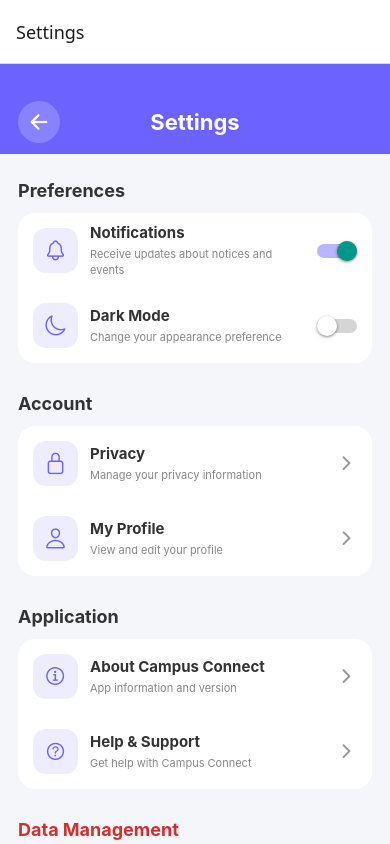
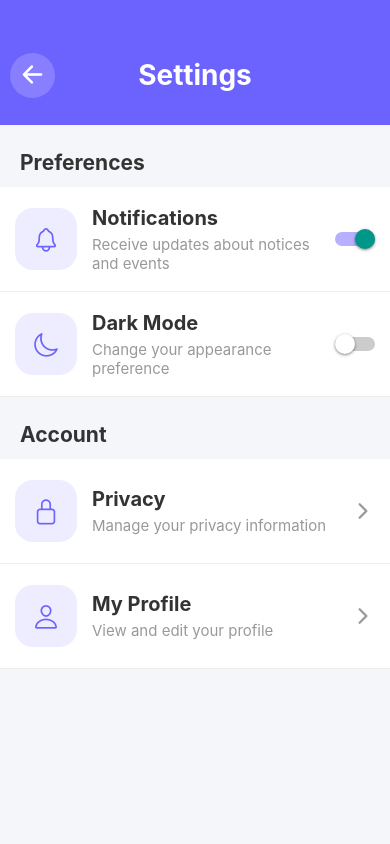
Before and after one commit to MarellaTriveni/campus-connect, a React Native app: screen /Settings in a window 390 px wide. Built offline with nearby package versions, Linux system fonts and the light colour scheme.

Commit message:
Day 18: Fix Navigation and Improve Settings UI

```diff
--- a/navigation/AppNavigator.js
+++ b/navigation/AppNavigator.js
@@ -1,42 +1,40 @@
+import React from "react";
 import { createNativeStackNavigator } from "@react-navigation/native-stack";
-import HomeScreen from "../screens/HomeScreen";
+
+import LoginScreen from "../screens/LoginScreen";
 import StudentRegistration from "../screens/StudentRegistration";
-import LoginScreen from "../screens/LoginScreen";
-import ProfileScreen from "../screens/ProfileScreen";
 import BottomTabs from "./BottomTabs";
 import SettingsScreen from "../screens/SettingsScreen";
+
 const Stack = createNativeStackNavigator();
 
 export default function AppNavigator() {
   return (
-    <Stack.Navigator>
+    <Stack.Navigator
+      initialRouteName="Login"
+      screenOptions={{
+        headerShown: false,
+      }}
+    >
       <Stack.Screen
-        name="Settings"
-        component={SettingsScreen}
+        name="Login"
+        component={LoginScreen}
       />
+
       <Stack.Screen
         name="StudentRegistration"
         component={StudentRegistration}
-      />
-      <Stack.Screen
-        name="Home"
-        component={HomeScreen}
-      />
-      <Stack.Screen
-        name="Logout"
-        component={ProfileScreen}
       />
 
       <Stack.Screen
         name="Main"
         component={BottomTabs}
       />
+
       <Stack.Screen
-      name="Login"
-      component={LoginScreen}
-     />
-
+        name="Settings"
+        component={SettingsScreen}
+      />
     </Stack.Navigator>
-
   );
 }
--- a/screens/SettingsScreen.js
+++ b/screens/SettingsScreen.js
@@ -3,74 +3,29 @@ import {
   View,
   Text,
   StyleSheet,
-  ScrollView,
   TouchableOpacity,
   Switch,
+  ScrollView,
   Alert,
 } from "react-native";
+
 import { Ionicons } from "@expo/vector-icons";
 
 export default function SettingsScreen({ navigation }) {
   const [notifications, setNotifications] = useState(true);
   const [darkMode, setDarkMode] = useState(false);
 
-  const handleNotifications = (value) => {
-    setNotifications(value);
-
+  const showPrivacy = () => {
     Alert.alert(
-      "Notifications",
-      value
-        ? "Notifications enabled."
-        : "Notifications disabled."
+      "Privacy",
+      "Your personal information is kept private."
     );
   };
 
-  const handleDarkMode = (value) => {
-    setDarkMode(value);
-
-    Alert.alert(
-      "Appearance",
-      value
-        ? "Dark mode preference enabled."
-        : "Light mode preference enabled."
-    );
-  };
-
-  const handlePrivacy = () => {
-    Alert.alert(
-      "Privacy",
-      "Your profile information is only used inside the Campus Connect application."
-    );
-  };
-
-  const handleAbout = () => {
-    Alert.alert(
-      "Campus Connect",
-      "Campus Connect is a student application for managing notices, events and profile information.\n\nVersion 1.0.0"
-    );
-  };
-
-  const handleClearData = () => {
-    Alert.alert(
-      "Clear App Data",
-      "Are you sure you want to clear your local app data?",
-      [
-        {
-          text: "Cancel",
-          style: "cancel",
-        },
-        {
-          text: "Clear",
-          style: "destructive",
-          onPress: () => {
-            Alert.alert(
-              "Completed",
-              "Local app data has been cleared."
-            );
-          },
-        },
-      ]
-    );
+  const showProfile = () => {
+    navigation.navigate("Main", {
+      screen: "Profile",
+    });
   };
 
   return (
@@ -80,6 +35,8 @@ export default function SettingsScreen({ navigation }) {
         darkMode && styles.darkContainer,
       ]}
     >
+      <ScrollView showsVerticalScrollIndicator={false}>
+
         {/* Header */}
         <View style={styles.header}>
           <TouchableOpacity
@@ -88,8 +45,8 @@ export default function SettingsScreen({ navigation }) {
           >
             <Ionicons
               name="arrow-back"
-            size={24}
-            color="#FFFFFF"
+              size={28}
+              color="#fff"
             />
           </TouchableOpacity>
 
@@ -97,13 +54,8 @@ export default function SettingsScreen({ navigation }) {
             Settings
           </Text>
 
-        <View style={styles.headerSpace} />
+          <View style={{ width: 45 }} />
         </View>
-
-      <ScrollView
-        showsVerticalScrollIndicator={false}
-        contentContainerStyle={styles.content}
-      >
 
         {/* Preferences */}
         <Text
@@ -115,74 +67,70 @@ export default function SettingsScreen({ navigation }) {
           Preferences
         </Text>
 
-        <View style={styles.card}>
-
         {/* Notifications */}
-          <View style={styles.settingRow}>
-            <View style={styles.settingIcon}>
+        <View style={styles.settingItem}>
+          <View style={styles.iconBox}>
             <Ionicons
               name="notifications-outline"
-                size={23}
+              size={27}
               color="#6C63FF"
             />
           </View>
 
-            <View style={styles.settingContent}>
-              <Text style={styles.settingTitle}>
+          <View style={styles.settingText}>
+            <Text style={styles.title}>
               Notifications
             </Text>
 
-              <Text style={styles.settingSubtitle}>
+            <Text style={styles.subtitle}>
               Receive updates about notices and events
             </Text>
           </View>
 
           <Switch
             value={notifications}
-              onValueChange={handleNotifications}
+            onValueChange={setNotifications}
             trackColor={{
-                false: "#D5D5D5",
-                true: "#B9B5FF",
+              false: "#ccc",
+              true: "#B7B0FF",
             }}
             thumbColor={
-                notifications ? "#6C63FF" : "#FFFFFF"
+              notifications ? "#6C63FF" : "#fff"
             }
           />
         </View>
 
         {/* Dark Mode */}
-          <View style={styles.settingRow}>
-            <View style={styles.settingIcon}>
+        <View style={styles.settingItem}>
+          <View style={styles.iconBox}>
             <Ionicons
               name="moon-outline"
-                size={23}
+              size={27}
               color="#6C63FF"
             />
           </View>
 
-            <View style={styles.settingContent}>
-              <Text style={styles.settingTitle}>
+          <View style={styles.settingText}>
+            <Text style={styles.title}>
               Dark Mode
             </Text>
 
-              <Text style={styles.settingSubtitle}>
+            <Text style={styles.subtitle}>
               Change your appearance preference
             </Text>
           </View>
 
           <Switch
             value={darkMode}
-              onValueChange={handleDarkMode}
+            onValueChange={setDarkMode}
             trackColor={{
-                false: "#D5D5D5",
-                true: "#B9B5FF",
+              false: "#ccc",
+              true: "#B7B0FF",
             }}
             thumbColor={
-                darkMode ? "#6C63FF" : "#FFFFFF"
+              darkMode ? "#6C63FF" : "#fff"
             }
           />
-          </View>
-
         </View>
 
         {/* Account */}
@@ -195,184 +143,65 @@ export default function SettingsScreen({ navigation }) {
           Account
         </Text>
 
-        <View style={styles.card}>
-
         {/* Privacy */}
         <TouchableOpacity
-            style={styles.optionRow}
-            onPress={handlePrivacy}
+          style={styles.settingItem}
+          onPress={showPrivacy}
         >
-            <View style={styles.settingIcon}>
+          <View style={styles.iconBox}>
             <Ionicons
               name="lock-closed-outline"
-                size={23}
+              size={27}
               color="#6C63FF"
             />
           </View>
 
-            <View style={styles.settingContent}>
-              <Text style={styles.settingTitle}>
+          <View style={styles.settingText}>
+            <Text style={styles.title}>
               Privacy
             </Text>
 
-              <Text style={styles.settingSubtitle}>
+            <Text style={styles.subtitle}>
               Manage your privacy information
             </Text>
           </View>
 
           <Ionicons
             name="chevron-forward"
-              size={21}
+            size={24}
             color="#999"
           />
         </TouchableOpacity>
 
-          {/* Profile */}
+        {/* My Profile */}
         <TouchableOpacity
-            style={styles.optionRow}
-            onPress={() =>
-              navigation.navigate("Profile")
-            }
+          style={styles.settingItem}
+          onPress={showProfile}
         >
-            <View style={styles.settingIcon}>
+          <View style={styles.iconBox}>
             <Ionicons
               name="person-outline"
-                size={23}
+              size={27}
               color="#6C63FF"
             />
           </View>
 
-            <View style={styles.settingContent}>
-              <Text style={styles.settingTitle}>
+          <View style={styles.settingText}>
+            <Text style={styles.title}>
               My Profile
             </Text>
 
-              <Text style={styles.settingSubtitle}>
+            <Text style={styles.subtitle}>
               View and edit your profile
             </Text>
           </View>
 
           <Ionicons
             name="chevron-forward"
-              size={21}
+            size={24}
             color="#999"
           />
         </TouchableOpacity>
-
-        </View>
-
-        {/* Application */}
-        <Text
-          style={[
-            styles.sectionTitle,
-            darkMode && styles.darkText,
-          ]}
-        >
-          Application
-        </Text>
-
-        <View style={styles.card}>
-
-          {/* About */}
-          <TouchableOpacity
-            style={styles.optionRow}
-            onPress={handleAbout}
-          >
-            <View style={styles.settingIcon}>
-              <Ionicons
-                name="information-circle-outline"
-                size={23}
-                color="#6C63FF"
-              />
-            </View>
-
-            <View style={styles.settingContent}>
-              <Text style={styles.settingTitle}>
-                About Campus Connect
-              </Text>
-
-              <Text style={styles.settingSubtitle}>
-                App information and version
-              </Text>
-            </View>
-
-            <Ionicons
-              name="chevron-forward"
-              size={21}
-              color="#999"
-            />
-          </TouchableOpacity>
-
-          {/* Help */}
-          <TouchableOpacity
-            style={styles.optionRow}
-            onPress={() =>
-              Alert.alert(
-                "Help & Support",
-                "For support, contact your college administrator."
-              )
-            }
-          >
-            <View style={styles.settingIcon}>
-              <Ionicons
-                name="help-circle-outline"
-                size={23}
-                color="#6C63FF"
-              />
-            </View>
-
-            <View style={styles.settingContent}>
-              <Text style={styles.settingTitle}>
-                Help & Support
-              </Text>
-
-              <Text style={styles.settingSubtitle}>
-                Get help with Campus Connect
-              </Text>
-            </View>
-
-            <Ionicons
-              name="chevron-forward"
-              size={21}
-              color="#999"
-            />
-          </TouchableOpacity>
-
-        </View>
-
-        {/* Danger Zone */}
-        <Text
-          style={[
-            styles.sectionTitle,
-            styles.dangerTitle,
-          ]}
-        >
-          Data Management
-        </Text>
-
-        <TouchableOpacity
-          style={styles.clearButton}
-          onPress={handleClearData}
-        >
-          <Ionicons
-            name="trash-outline"
-            size={22}
-            color="#D32F2F"
-          />
-
-          <Text style={styles.clearText}>
-            Clear App Data
-          </Text>
-        </TouchableOpacity>
-
-        {/* Version */}
-        <Text style={styles.version}>
-          Campus Connect
-        </Text>
-
-        <Text style={styles.versionNumber}>
-          Version 1.0.0
-        </Text>
 
       </ScrollView>
     </View>
@@ -386,137 +215,80 @@ const styles = StyleSheet.create({
   },
 
   darkContainer: {
-    backgroundColor: "#202124",
+    backgroundColor: "#181818",
   },
 
   header: {
-    height: 90,
+    height: 125,
     backgroundColor: "#6C63FF",
-    paddingTop: 25,
-    paddingHorizontal: 18,
     flexDirection: "row",
     alignItems: "center",
     justifyContent: "space-between",
+    paddingHorizontal: 10,
+    paddingTop: 25,
   },
 
   backButton: {
-    width: 42,
-    height: 42,
-    borderRadius: 21,
-    backgroundColor: "rgba(255,255,255,0.2)",
+    width: 45,
+    height: 45,
+    borderRadius: 25,
+    backgroundColor: "rgba(255,255,255,0.18)",
+    alignItems: "center",
     justifyContent: "center",
-    alignItems: "center",
   },
 
   headerTitle: {
-    color: "#FFFFFF",
-    fontSize: 22,
+    color: "#fff",
+    fontSize: 28,
     fontWeight: "bold",
   },
 
-  headerSpace: {
-    width: 42,
-  },
-
-  content: {
-    padding: 18,
-    paddingBottom: 40,
-  },
-
   sectionTitle: {
-    fontSize: 18,
+    fontSize: 21,
     fontWeight: "bold",
     color: "#333",
-    marginTop: 8,
-    marginBottom: 12,
+    paddingHorizontal: 20,
+    paddingTop: 25,
+    paddingBottom: 12,
   },
 
   darkText: {
-    color: "#FFFFFF",
+    color: "#fff",
   },
 
-  card: {
-    backgroundColor: "#FFFFFF",
-    borderRadius: 17,
+  settingItem: {
+    minHeight: 105,
+    backgroundColor: "#fff",
+    flexDirection: "row",
+    alignItems: "center",
     paddingHorizontal: 15,
-    marginBottom: 22,
-    elevation: 3,
+    borderBottomWidth: 1,
+    borderBottomColor: "#eee",
   },
 
-  settingRow: {
-    minHeight: 75,
-    flexDirection: "row",
+  iconBox: {
+    width: 62,
+    height: 62,
+    borderRadius: 18,
+    backgroundColor: "#EEEDFF",
     alignItems: "center",
+    justifyContent: "center",
+    marginRight: 15,
   },
 
-  optionRow: {
-    minHeight: 75,
-    flexDirection: "row",
-    alignItems: "center",
+  settingText: {
+    flex: 1,
   },
 
-  settingIcon: {
-    width: 45,
-    height: 45,
-    borderRadius: 13,
-    backgroundColor: "#EEEDFF",
-    justifyContent: "center",
-    alignItems: "center",
-    marginRight: 12,
+  title: {
+    fontSize: 20,
+    fontWeight: "bold",
+    color: "#333",
+    marginBottom: 5,
   },
 
-  settingContent: {
-    flex: 1,
-    paddingRight: 8,
-  },
-
-  settingTitle: {
+  subtitle: {
     fontSize: 15,
-    fontWeight: "bold",
-    color: "#333",
-  },
-
-  settingSubtitle: {
-    fontSize: 11,
-    color: "#888",
-    marginTop: 4,
-    lineHeight: 16,
-  },
-
-  dangerTitle: {
-    color: "#D32F2F",
-  },
-
-  clearButton: {
-    height: 52,
-    borderRadius: 14,
-    borderWidth: 1,
-    borderColor: "#D32F2F",
-    backgroundColor: "#FFFFFF",
-    flexDirection: "row",
-    justifyContent: "center",
-    alignItems: "center",
-  },
-
-  clearText: {
-    color: "#D32F2F",
-    fontSize: 15,
-    fontWeight: "bold",
-    marginLeft: 8,
-  },
-
-  version: {
-    textAlign: "center",
-    color: "#777",
-    fontSize: 13,
-    fontWeight: "bold",
-    marginTop: 28,
-  },
-
-  versionNumber: {
-    textAlign: "center",
-    color: "#AAAAAA",
-    fontSize: 11,
-    marginTop: 4,
+    color: "#999",
   },
 });
```
Also changed, not shown: App.js (+6 -8 lines), navigation/BottomTabs.js (+44 -53 lines). Lines whose indentation alone changed are shown as unchanged.
